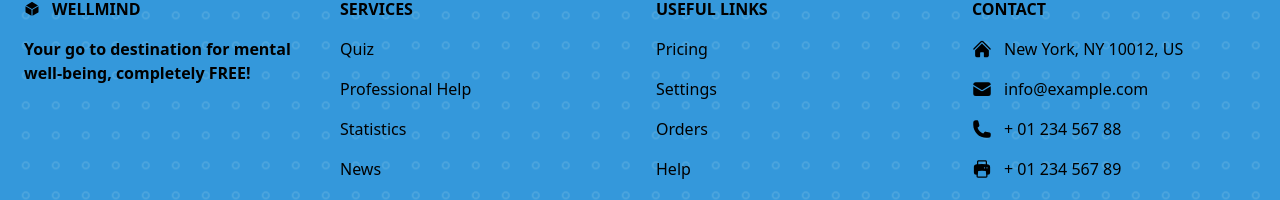
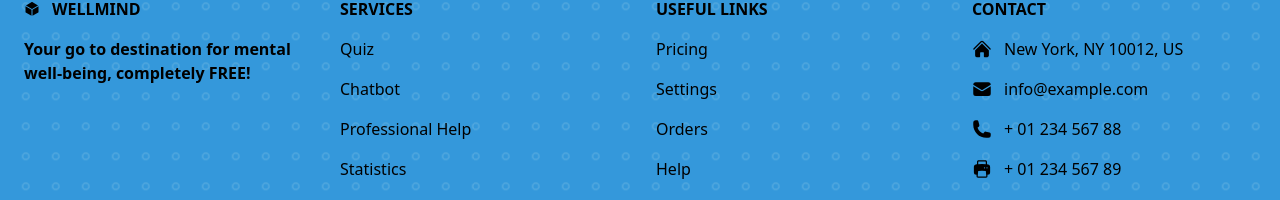
Before and after one commit to Arubh/Well_Mind, a Next.js app: page /news in a window 1280 px wide. Shown: the part 215-415 px from the top of the page. Built offline with nearby package versions, Linux system fonts and the light colour scheme; no server answers.

Commit message:
env changes

```diff
--- a/src/app/news/page.jsx
+++ b/src/app/news/page.jsx
@@ -2,8 +2,8 @@
 import React, { useEffect, useState } from 'react';
 import NewsCard from '@/components/newsCard';
 
-const API_KEY="fec15366a25844f8bf372a05a96b734a"
-const BASE_URL = `https://newsapi.org/v2/top-headlines?language=en&category=health&pageSize=6&apiKey=${API_KEY}`;
+const API_KEY=""
+const BASE_URL = `https://newsapi.org/v2/top-headlines?language=en&category=health&pageSize=6&apiKey=${process.env.NEXT_PUBLIC_API_KEY}`;
 
 export default function News() {
   const [news, setNews] = useState([]);
--- a/src/components/Footer.jsx
+++ b/src/components/Footer.jsx
@@ -105,6 +105,10 @@ export default function Footer() {
               >Quiz</Link>
             </p>
             <p className="mb-4">
+              <Link href="/chatbot" className="text-neutral-600 dark:text-neutral-200"
+              >Chatbot</Link>
+            </p>
+            <p className="mb-4">
               <Link href="/professionals" className="text-neutral-600 dark:text-neutral-200"
               >Professional Help</Link>
             </p>
```
